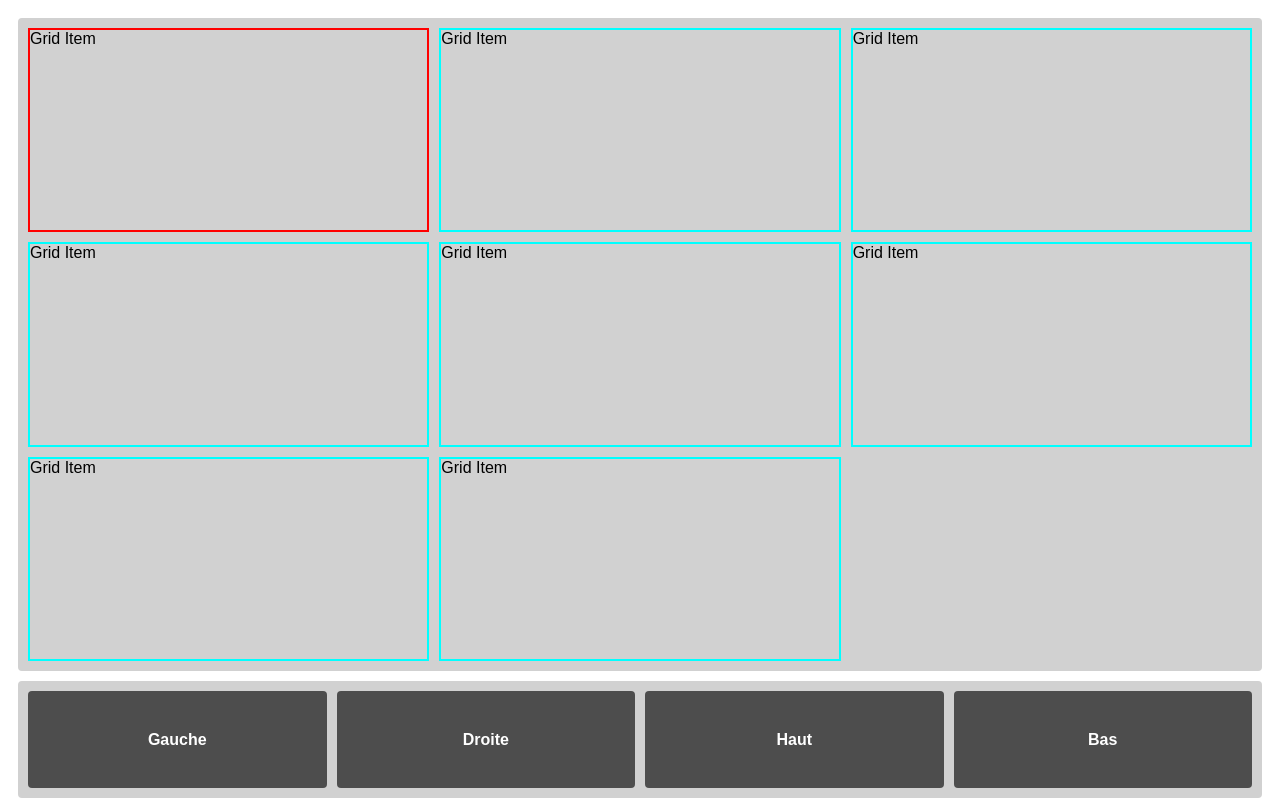
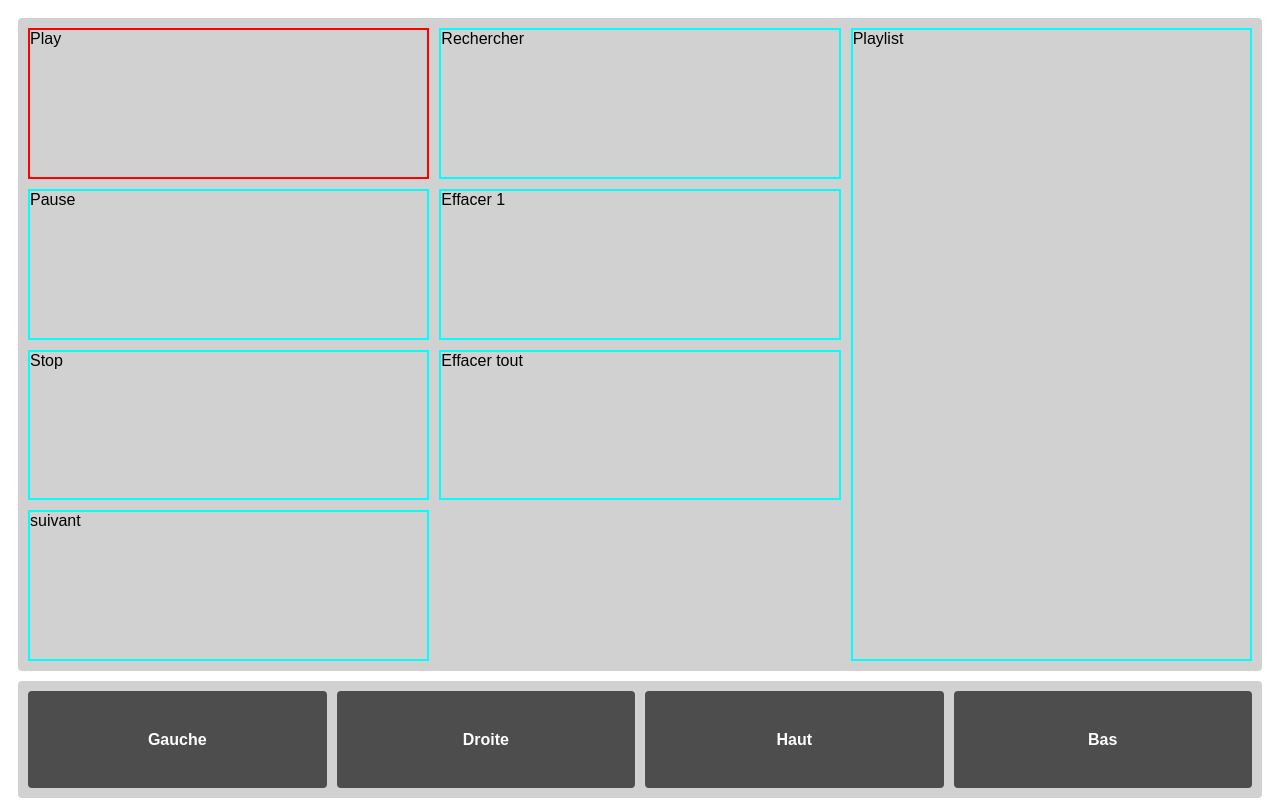
Before and after one commit to sylvain-galoustoff/navgrid, a React (Vite) app: page / in a window 1280 px wide. Built offline with nearby package versions, Linux system fonts and the light colour scheme.

Commit message:
Test first layout

```diff
--- a/src/App/App.tsx
+++ b/src/App/App.tsx
@@ -8,50 +8,43 @@ import { GridContextProvider } from "../context/GridContext";
 const data: DataType[] = [
   {
     id: 1,
-    label: "item1",
+    label: "Play",
   },
   {
     id: 2,
-    label: "item2",
+    label: "Rechercher",
   },
   {
     id: 3,
-    label: "item3",
+    label: "Playlist",
   },
   {
     id: 4,
-    label: "item4",
+    label: "Pause",
   },
   {
     id: 5,
-    label: "item5",
+    label: "Effacer 1",
   },
   {
     id: 6,
-    label: "item6",
+    label: "Stop",
   },
   {
     id: 7,
-    label: "item7",
+    label: "Effacer tout",
   },
   {
     id: 8,
-    label: "item8",
+    label: "suivant",
   },
 ];
 
-// const layoutConfig: LayoutConfigType = {
-//   2: {
-//     colSpan: 2,
-//   },
-//   5: {
-//     render: <Child1 />,
-//   },
-//   7: {
-//     rowSpan: 2,
-//     colSpan: 2,
-//   },
-// };
+const layoutConfig: LayoutConfigType = {
+  3: {
+    rowSpan: 4,
+  },
+};
 
 function App() {
   return (
@@ -62,7 +55,7 @@ function App() {
           gridContainerClassName={styles.container}
           gridClassName={styles.gridClassName}
           gridControlsClassName={styles.controlsContainer}
-          // layoutConfig={layoutConfig}
+          layoutConfig={layoutConfig}
           controls={<GridControls />}
         />
       </GridContextProvider>
--- a/src/GridControls/GridControls.module.css
+++ b/src/GridControls/GridControls.module.css
@@ -15,6 +15,7 @@
   justify-content: center;
   font-weight: 900;
   color: #fff;
+  user-select: none;
 }
 
 .control:hover {
--- a/src/GridItem/GridItem.tsx
+++ b/src/GridItem/GridItem.tsx
@@ -18,7 +18,7 @@ function GridItem({ data, itemNumber, selected }: GridItemProps) {
         gridRow: data.rowSpan ? `span ${data.rowSpan}` : undefined,
       }}
     >
-      {data.render ?? "Grid Item"}
+      {data.render ?? data.label ?? "Grid Item"}
     </div>
   );
 }
```
